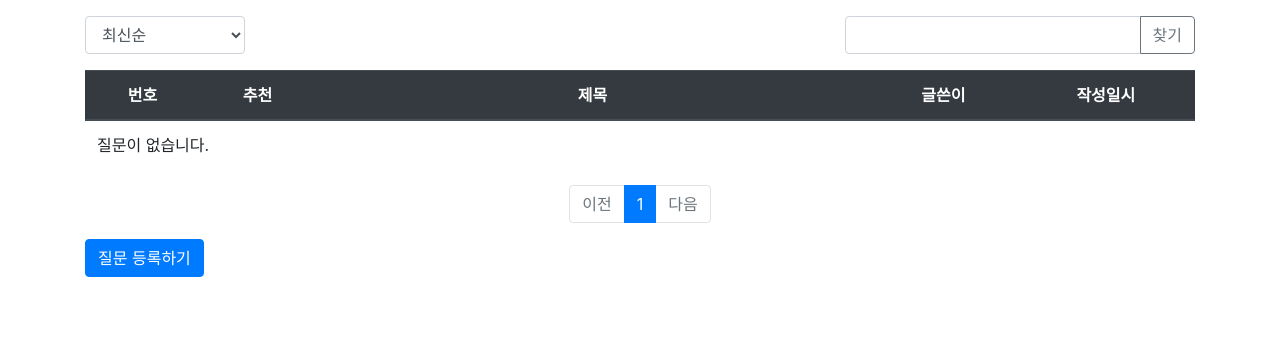
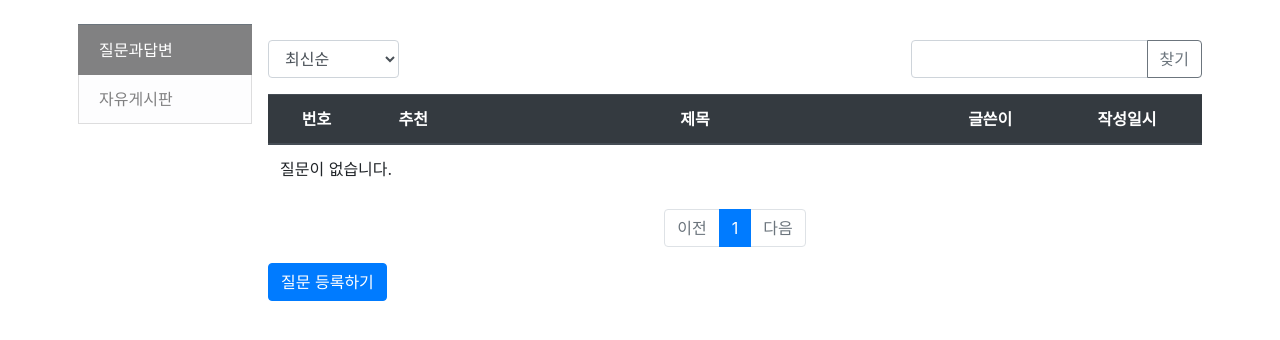
Before and after one commit to dhraudwn/pybo, a Django app: page / in a window 1280 px wide. Shown: the part 57-397 px from the top of the page. Run offline with Django 3.2, Linux system fonts and the light colour scheme; data that the repository does not hold is empty; some libraries are stand-ins or nearby versions.

Commit message:
question_list

```diff
--- a/templates/pybo/question_list.html
+++ b/templates/pybo/question_list.html
@@ -2,7 +2,17 @@
 {% load pybo_filter %}
 {% block content %}
 
-<div class="container my-3">
+<div class="container mt-3">
+    <div class="row">
+        <div class="col-sm-12 col-md-3 col-lg p-2">
+            <nav id="sidebar" class="border-top border-secondary">
+                <div class="list-group">
+                    <a class="rounded-0 list-group-item list-group-item-action list-group-item-light active" href="/pybo/question/list/qna/">질문과답변</a>
+                    <a class="rounded-0 list-group-item list-group-item-action list-group-item-light " href="/pybo/question/list/free/">자유게시판</a>
+                </div>
+            </nav>
+        </div>
+        <div class="col-sm-12 col-md-9 col-lg-10 p-2">
             <!-- 상단 -->
             <div class="row justify-content-between my-3">
             <!-- 정렬 기능(최신순, 추천순, 인기순) -->
@@ -109,6 +119,8 @@
         질문 등록하기
     </a>
         </div>
+    </div>
+</div>
 <!-- page와 kw를 동시에 GET방식으로 요청할 수 있도록 form 엘리먼트를 추가하자 -->
 <form id="searchForm" method="get" action="{% url 'index' %}">
     <input type="hidden" id="kw" name="kw" value="{{ kw|default_if_none:'' }}">
```
Lines whose indentation alone changed are shown as unchanged.
